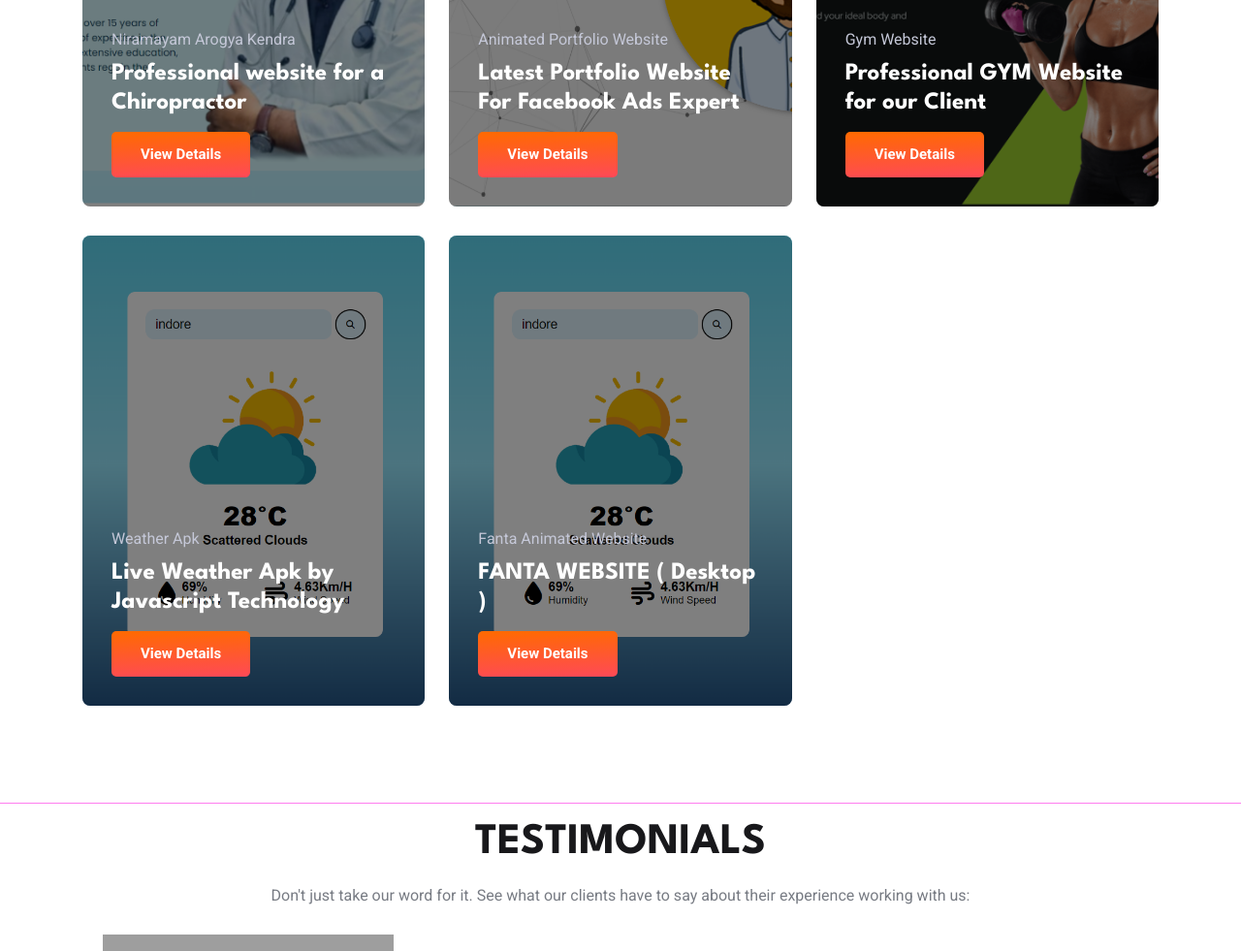
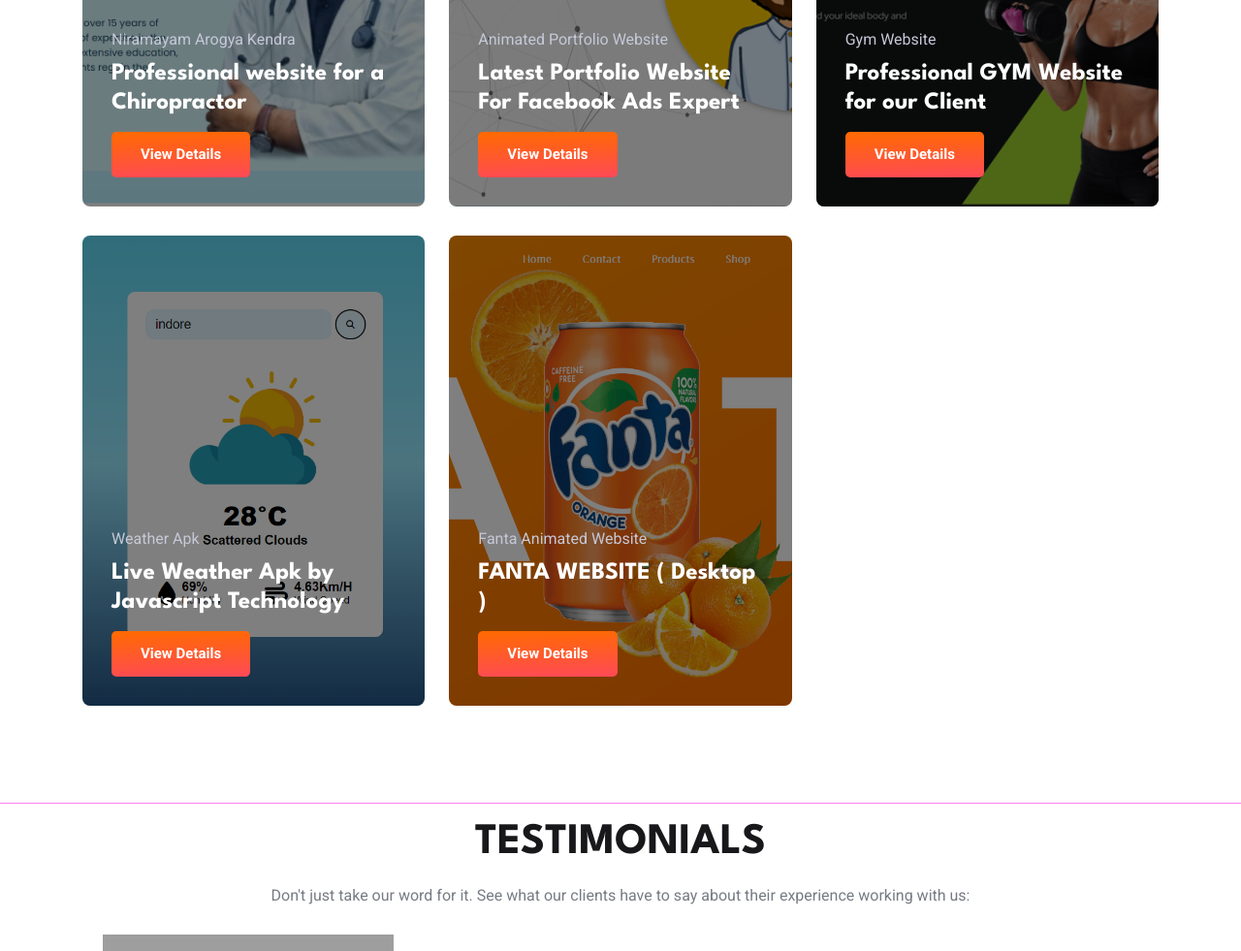
Before and after one commit to Ashuexpert/kanha-ashu-tech-website, a plain HTML site: page index.html in a window 1280 px wide. Shown: the part 2540-3521 px from the top of the page at 97% size. Drawn offline with nearby package versions, Linux system fonts and the light colour scheme; grey boxes are pictures that could not be loaded.

Commit message:
Update index.html

```diff
--- a/index.html
+++ b/index.html
@@ -454,7 +454,7 @@
               <div class="project-card">
 
                 <figure class="card-banner img-holder" style="--width: 510; --height: 700;">
-                  <img src="weather apk.png" width="510" height="700" loading="lazy"
+                  <img src="Screenshot 2023-10-10 124501.png" width="510" height="700" loading="lazy"
                     alt="How intercom brings play into their design process" class="img-cover">
                 </figure>
 
```
